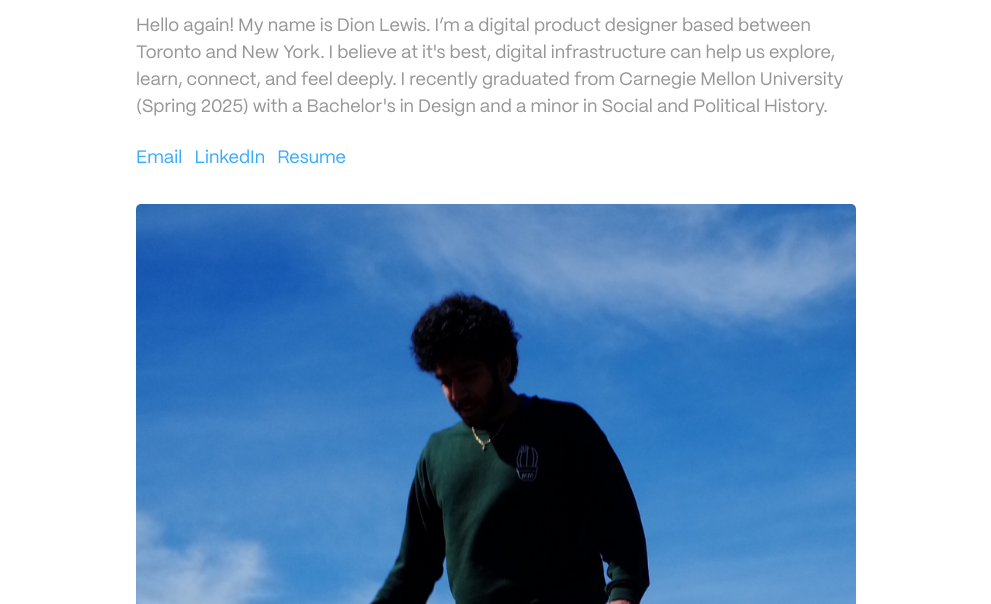
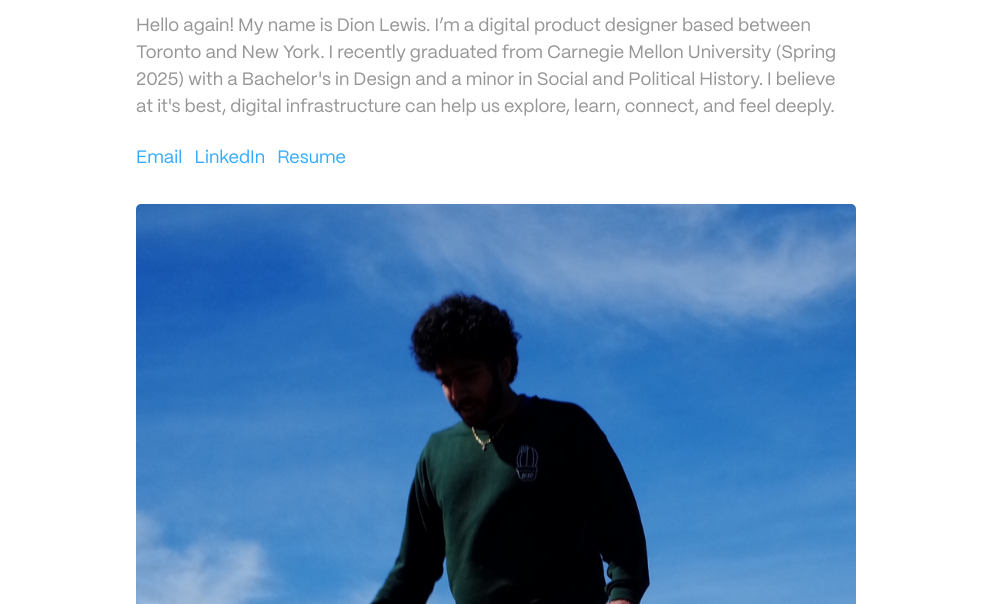
Before and after one commit to ysiuz/website, a plain HTML site: page about.html in a window 1280 px wide. Shown: the part 196-800 px from the top of the page, without its empty margins (144-1135 px from the left). Drawn offline with Linux system fonts and the light colour scheme.

Commit message:
about copy edit

```diff
--- a/about.html
+++ b/about.html
@@ -54,10 +54,10 @@
         <h1>☺ About me</h1>
         <div class="text-break"></div>
         <div class="secondary-text">
-          Hello again! My name is Dion Lewis. I’m a digital product designer based between Toronto and New York. I believe at it's best, digital infrastructure can help us explore, learn, connect, and feel deeply.
- I recently graduated from Carnegie Mellon
+          Hello again! My name is Dion Lewis. I’m a digital product designer based between Toronto and New York. I recently graduated from Carnegie Mellon
           University (Spring 2025) with a Bachelor's in Design and a minor in
-          Social and Political History.
+          Social and Political History. I believe at it's best, digital infrastructure can help us explore, learn, connect, and feel deeply.
+
         </div>
         <div class="text-break"></div>
         <div class="text-break"></div>
```
